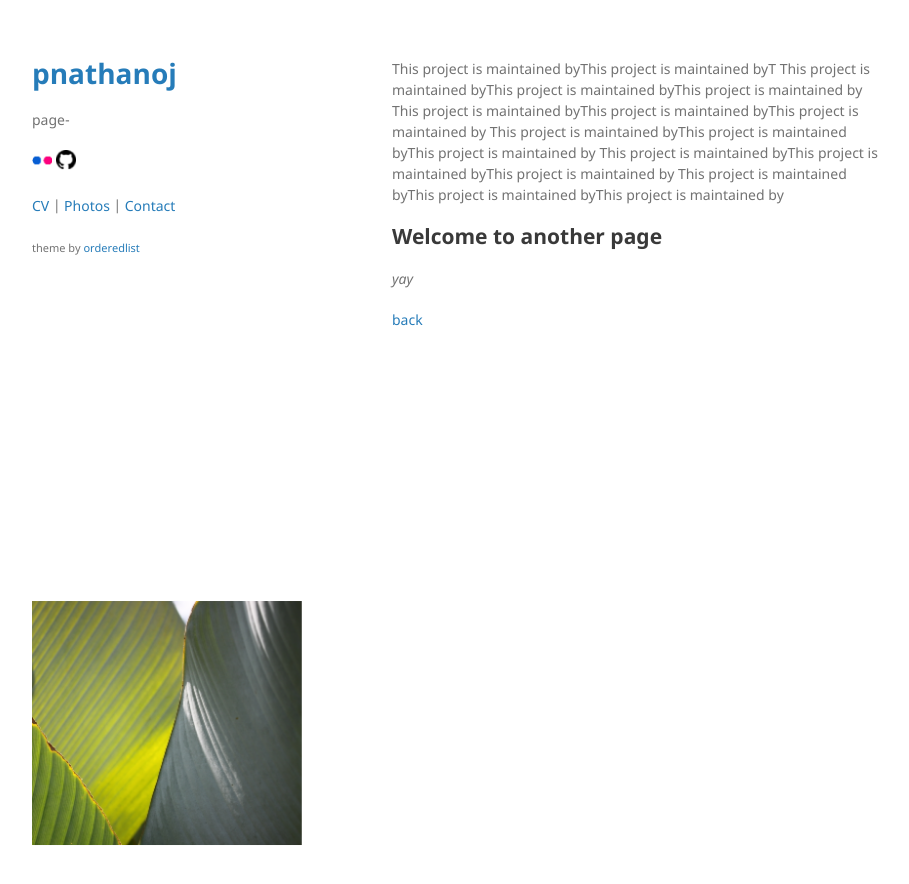
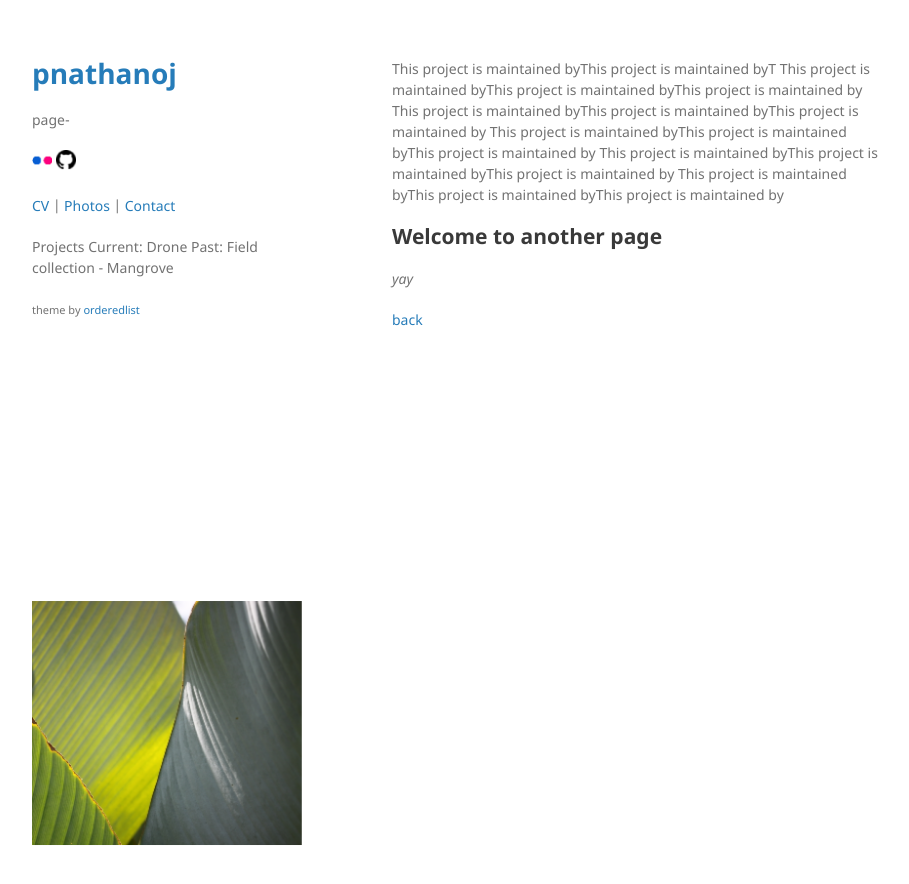
Before and after one commit to pnathanoj/pnathanoj.github.io, a Jekyll site: the page built from another-page.md, in a window 1280 px wide. Shown: the top 884 px of the page, without its empty margins (178-1087 px from the left). Built offline with Jekyll 4.4.1, drawn with Linux system fonts in a browser that asks for light colours; our own code applies the rules of GitHub Pages for plain Markdown files.

Commit message:
Update default.html

```diff
--- a/_layouts/default.html
+++ b/_layouts/default.html
@@ -35,6 +35,12 @@
         <p><a href="https://github.com/orderedlist">CV</a> |
         <a href="https://github.com/orderedlist">Photos</a> |
         <a href="{{ site.github.owner_url }}">Contact</a></p>
+        <p>
+        Projects
+        Current: Drone
+        Past: Field collection - Mangrove
+        </p>
+
 
         {% if site.show_downloads %}
         <ul class="downloads">
```
